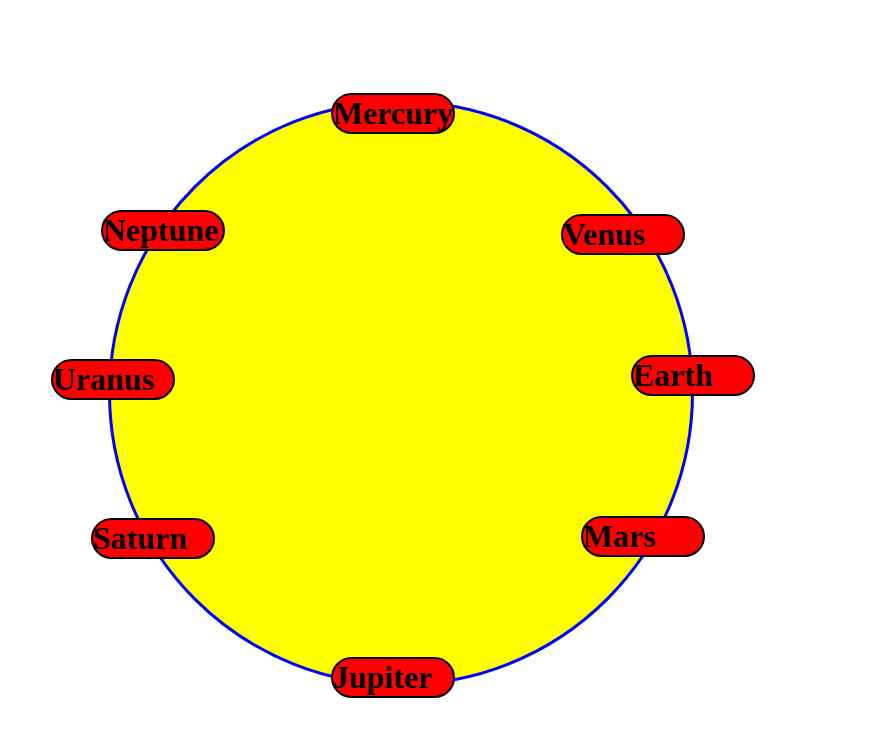
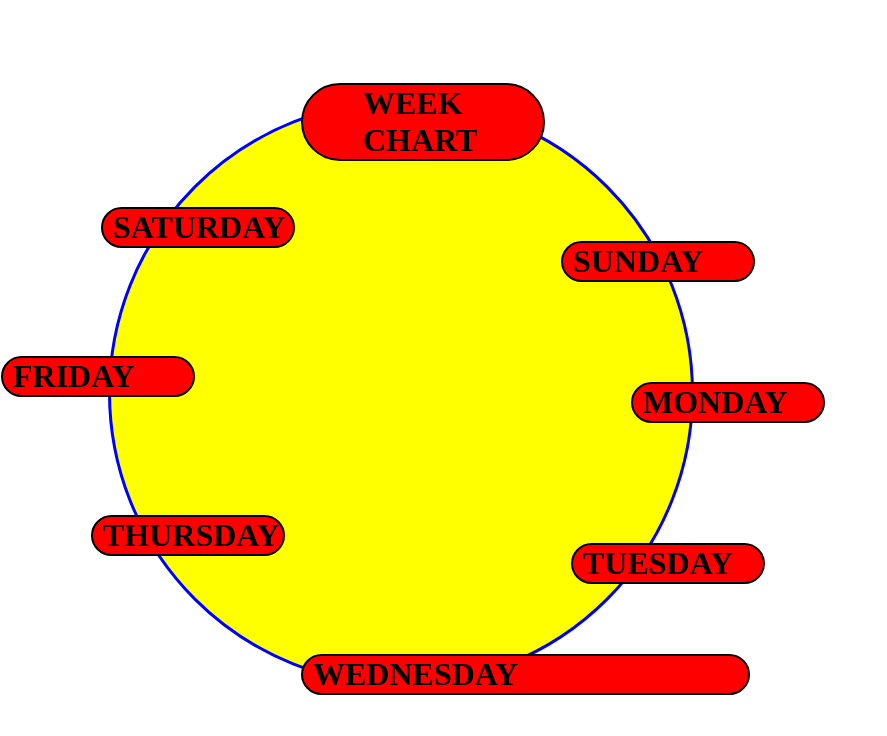
Before and after one commit to Bhargavidev123/boxmodel, a plain HTML site: page index.html in a window 1280 px wide. Shown: the whole page, without its empty margins (0-887 px from the left). Drawn offline with Linux system fonts and the light colour scheme.

Commit message:
boxmodel

```diff
--- a/index.html
+++ b/index.html
@@ -17,14 +17,18 @@
         .item1,.item2,.item3,.item4,.item5,.item6,.item7,.item8{
             border: 2px solid black;
             background-color:red;
-            width: 120px;
+            width: 180px;
             border-radius: 50px;
+            padding-left:10px;
+            margin-left:-130px;
+            margin-top: 20px;
 
         }
         .item1{
-            margin-left: 180px;
-            margin-top:-50px;
+            margin-left: 150px;
+            margin-top:-60px;
             margin-bottom: 10px;
+            padding-left: 60px;
         }
         .item2{
             margin-left:410px;
@@ -38,15 +42,16 @@
 
         }
         .item4{
-            margin-left:430px;
+            margin-left:420px;
             margin-top:-480px;
             margin-bottom:10px;
 
         }
         .item5{
-            margin-left:180px;
-            margin-top:100px;
+            margin-left:150px;
+            margin-top:70px;
             margin-bottom:50px;
+            width: 34vw;
 
         }
         .item6{
@@ -56,7 +61,7 @@
 
         }
         .item7{
-            margin-left:-100px;
+            margin-left:-150px;
             margin-top:-250px;
             margin-bottom:50px;
 
@@ -72,14 +77,14 @@
 </head>
 <body>
     <div class="md">
-        <h1 class="item1">Mercury</h1>
-        <h1 class="item2">Venus</h1>
-        <h1 class="item3">Earth</h1>
-        <h1 class="item4">Mars</h1>
-        <h1 class="item5">Jupiter</h1>
-        <h1 class="item6">Saturn</h1>
-        <h1 class="item7">Uranus</h1>
-        <h1 class="item8">Neptune</h1>
+        <h1 class="item1">WEEK CHART</h1>
+        <h1 class="item2">SUNDAY</h1>
+        <h1 class="item3">MONDAY</h1>
+        <h1 class="item4">TUESDAY</h1>
+        <h1 class="item5">WEDNESDAY</h1>
+        <h1 class="item6">THURSDAY</h1>
+        <h1 class="item7">FRIDAY</h1>
+        <h1 class="item8">SATURDAY</h1>
 
     </div>
 
```
